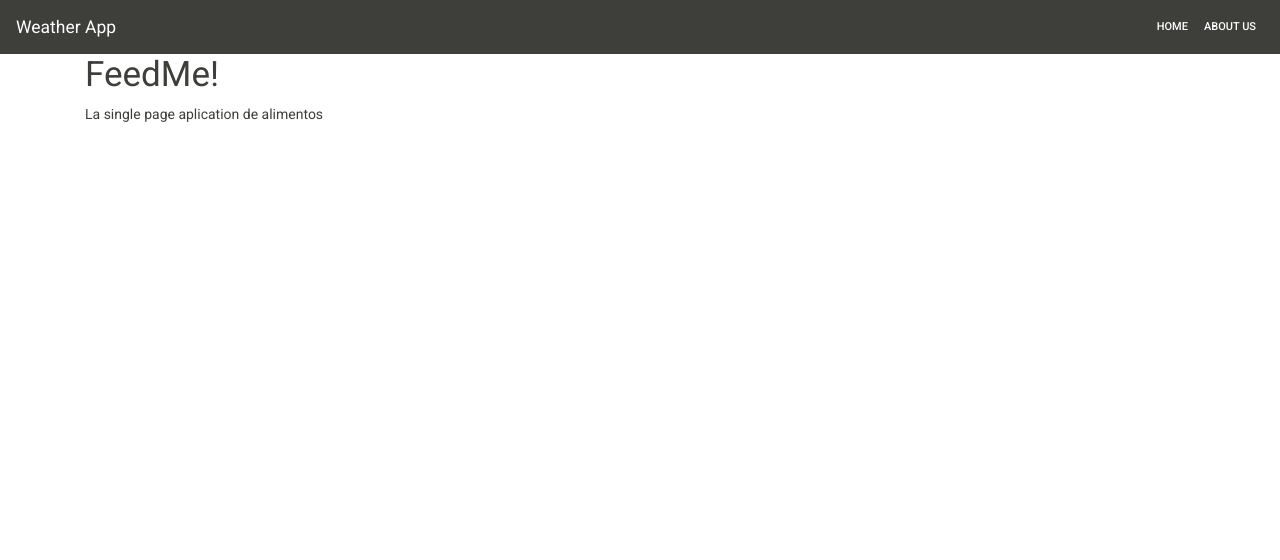
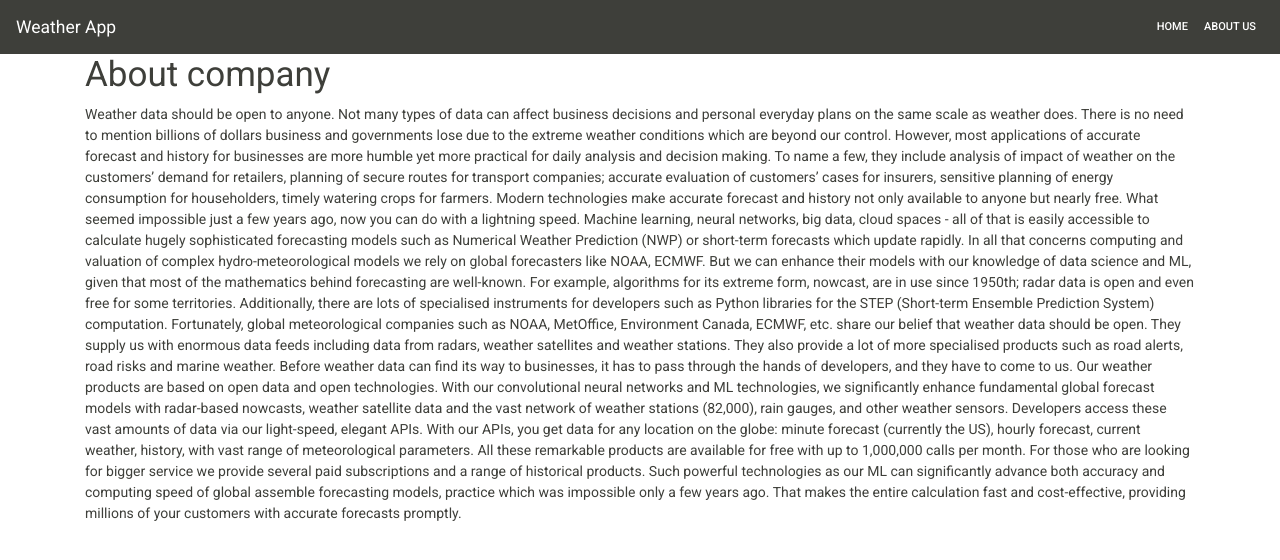
Before and after one commit to LucianoSainz/React-Weather-App, a React app: page /AboutUs in a window 1280 px wide. Shown: the top 560 px of the page. Built offline with nearby package versions, Linux system fonts and the light colour scheme.

Commit message:
added content in About

```diff
--- a/src/app/components/AboutUs.js
+++ b/src/app/components/AboutUs.js
@@ -1,12 +1,18 @@
 import React from 'react';
-import {Container} from 'react-bootstrap';
+import { Container } from 'react-bootstrap';
 
 const AboutUs = () => {
 
     return (
         <Container>
-            <h1>FeedMe!</h1>
-            <p>La single page aplication de alimentos</p>
+            <h1>About company</h1>
+            <p>Weather data should be open to anyone. Not many types of data can affect business decisions and personal everyday plans on the same scale as weather does. There is no need to mention billions of dollars business and governments lose due to the extreme weather conditions which are beyond our control. However, most applications of accurate forecast and history for businesses are more humble yet more practical for daily analysis and decision making. To name a few, they include analysis of impact of weather on the customers’ demand for retailers, planning of secure routes for transport companies; accurate evaluation of customers’ cases for insurers, sensitive planning of energy consumption for householders, timely watering crops for farmers.
+            Modern technologies make accurate forecast and history not only available to anyone but nearly free. What seemed impossible just a few years ago, now you can do with a lightning speed. Machine learning, neural networks, big data, cloud spaces - all of that is easily accessible to calculate hugely sophisticated forecasting models such as Numerical Weather Prediction (NWP) or short-term forecasts which update rapidly.
+            In all that concerns computing and valuation of complex hydro-meteorological models we rely on global forecasters like NOAA, ECMWF. But we can enhance their models with our knowledge of data science and ML, given that most of the mathematics behind forecasting are well-known. For example, algorithms for its extreme form, nowcast, are in use since 1950th; radar data is open and even free for some territories. Additionally, there are lots of specialised instruments for developers such as Python libraries for the STEP (Short-term Ensemble Prediction System) computation.
+            Fortunately, global meteorological companies such as NOAA, MetOffice, Environment Canada, ECMWF, etc. share our belief that weather data should be open. They supply us with enormous data feeds including data from radars, weather satellites and weather stations. They also provide a lot of more specialised products such as road alerts, road risks and marine weather.
+            Before weather data can find its way to businesses, it has to pass through the hands of developers, and they have to come to us. Our weather products are based on open data and open technologies. With our convolutional neural networks and ML technologies, we significantly enhance fundamental global forecast models with radar-based nowcasts, weather satellite data and the vast network of weather stations (82,000), rain gauges, and other weather sensors. Developers access these vast amounts of data via our light-speed, elegant APIs.
+            With our APIs, you get data for any location on the globe: minute forecast (currently the US), hourly forecast, current weather, history, with vast range of meteorological parameters. All these remarkable products are available for free with up to 1,000,000 calls per month. For those who are looking for bigger service we provide several paid subscriptions and a range of historical products.
+Such powerful technologies as our ML can significantly advance both accuracy and computing speed of global assemble forecasting models, practice which was impossible only a few years ago. That makes the entire calculation fast and cost-effective, providing millions of your customers with accurate forecasts promptly.</p>
         </Container>
     )
 }
```
